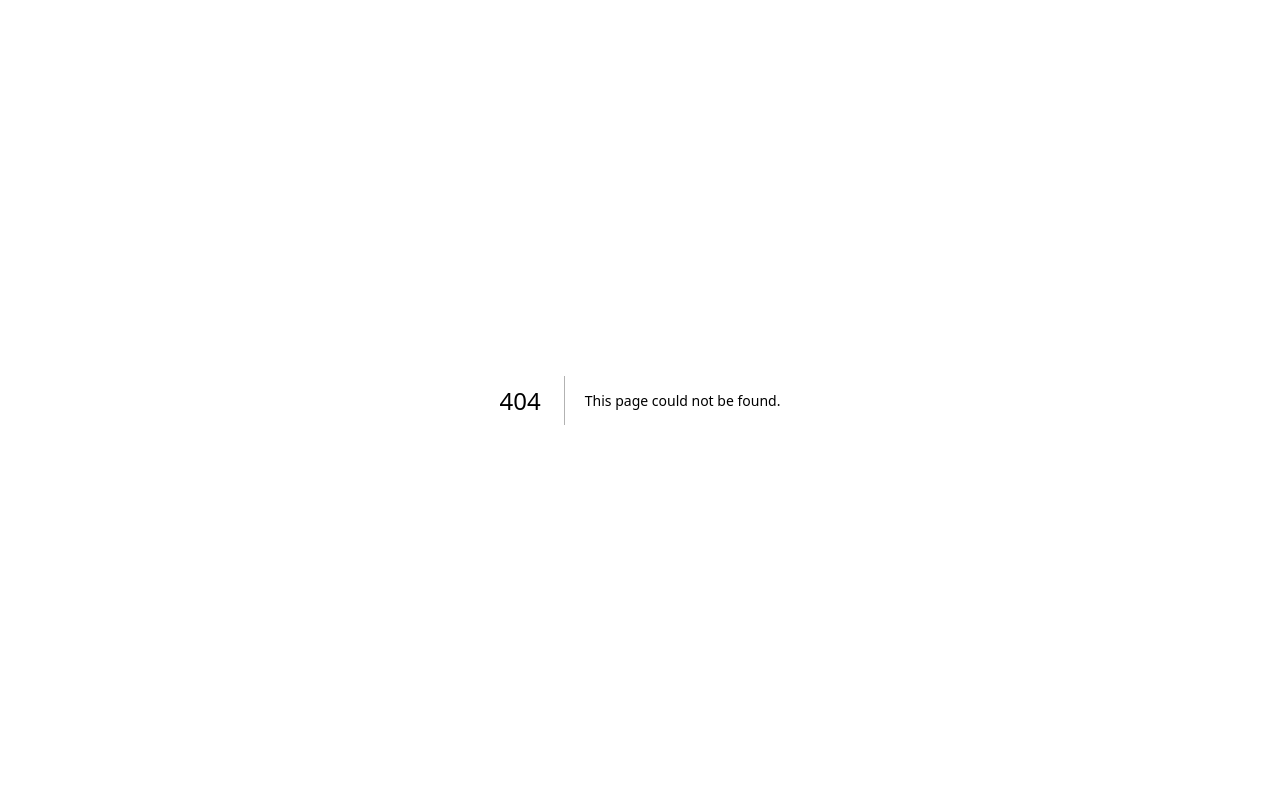
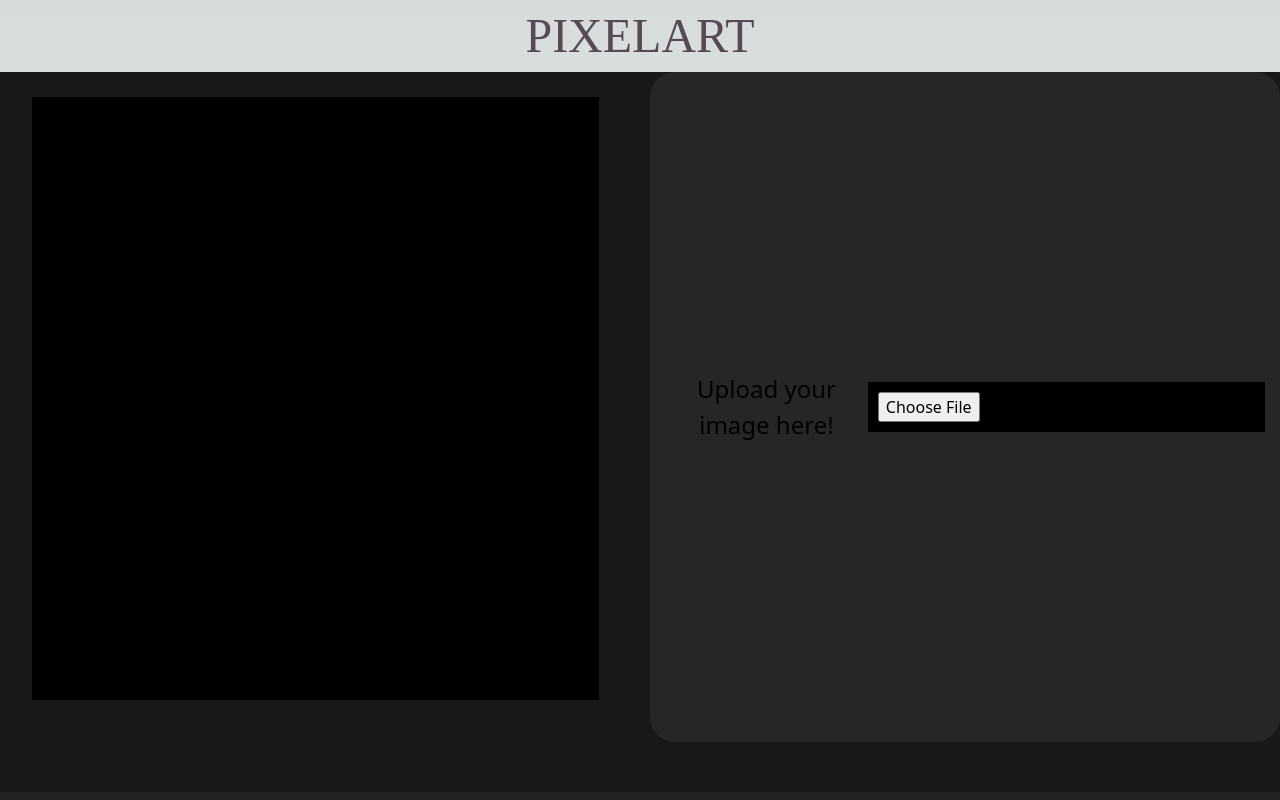
Before and after one commit to Kaneshy/cloudinary_upload, a Next.js app: page /home in a window 1280 px wide. Before the commit this address had no page. Shown: the top 800 px of the page. Built offline with nearby package versions, Linux system fonts and the light colour scheme.

Commit message:
unknown commit

```diff
--- /dev/null
+++ b/components/UploadImg.jsx
@@ -0,0 +1,75 @@
+import { useState } from 'react';
+import { useRouter } from 'next/navigation';
+
+export default function UploadImg() {
+    const [imageSrc, setImageSrc] = useState();
+    const [uploadData, setUploadData] = useState();
+
+    const router = useRouter()
+
+    function handleOnChange(changeEvent) {
+        const reader = new FileReader();
+
+        reader.onload = function (onLoadEvent) {
+            setImageSrc(onLoadEvent.target.result);
+            setUploadData(undefined);
+        }
+
+        reader.readAsDataURL(changeEvent.target.files[0]);
+    }
+
+    async function handleOnSubmit(event) {
+        event.preventDefault();
+
+        const form = event.currentTarget;
+        const fileInput = Array.from(form.elements).find(({ name }) => name === 'file');
+
+        const formData = new FormData();
+
+        for (const file of fileInput.files) {
+            formData.append('file', file);
+        }
+
+        formData.append('upload_preset', 'my-uploads');
+
+        const data = await fetch('https://api.cloudinary.com/v1_1/dh01ngdjo/image/upload', {
+            method: 'POST',
+            body: formData
+        }).then(r => r.json());
+
+        setImageSrc(data.secure_url);
+        setUploadData(data);
+        setTimeout(() => {
+            router.refresh()
+        }, 2000);
+
+    }
+
+    return (
+        <section className='container'>
+            <h2 className='title'> PIXELART</h2>
+
+
+            <form className='img-card' method="post" onChange={handleOnChange} onSubmit={handleOnSubmit}>
+
+                <div className='upi-container' >
+                    <p className='description'>
+                        Share Photos
+                    </p>
+                    <div className='flex flex-col' >
+                        <label htmlFor='archivo' className="custom-file-upload"  >Select from computer</label>
+                        <input id="archivo" className="input-file" type="file" name="file" />
+                    </div>
+                    {imageSrc && !uploadData && (
+                        <button className='btn-header'>Upload Image</button>
+                    )}
+                </div>
+                <div>
+                    <img className='imgheader' src={imageSrc} />
+                </div>
+
+
+            </form>
+        </section>
+    )
+}
--- a/pages/_app.js
+++ b/pages/_app.js
@@ -1,4 +1,5 @@
 import '@/styles/globals.css'
+import './home/index.css'
 
 export default function App({ Component, pageProps }) {
   return <Component {...pageProps} />
--- /dev/null
+++ b/pages/home/index.css
@@ -0,0 +1,70 @@
+.pm-grid-container {
+    display: grid;
+    grid-template-columns: repeat(auto-fit, minmax(200px, 1fr));
+    gap: 10px;
+    max-width: 1400px;
+    margin: 0 auto;
+    margin-bottom: 50px;
+}
+
+.pm-grid-container img {
+    width: 100%;
+    height: 300px;
+    object-fit: contain;
+    border: 1px solid gray;
+    border-radius: 10px;
+}
+
+.hp-container {
+    min-height: 100vh;
+}
+
+.img-content {
+    display: flex;
+    justify-content: center;
+}
+
+.upi-container {
+    row-gap: 15px;
+    padding: 15px;
+    height: 500px;
+    background-color: #030303;
+    border: 1px solid rgb(124, 124, 124);
+    border-radius: 10px;
+    align-items: center;
+    justify-content: center;
+    display: flex;
+    flex-direction: column;
+    position: relative;
+    min-width: 40%;
+}
+
+.input-file {
+    display: none;
+    /* Oculta el input original */
+}
+
+.custom-file-upload {
+    border: 1px solid #030303;
+    display: inline-block;
+    padding: 6px 12px;
+    cursor: pointer;
+    background-color: #0c26bb;
+    border-radius: 10px;
+}
+
+.custom-file-upload:hover,
+.btn-header:hover {
+    background-color: #354bc9;
+}
+
+.btn-header {
+    position: absolute;
+    bottom: 0;
+    padding: 10px;
+    background-color: #0c26bb;
+    width: 100%;
+    left: 0;
+    border-radius: 0 0 10px 10px;
+
+}
--- /dev/null
+++ b/pages/home/index.jsx
@@ -0,0 +1,81 @@
+import Footer from '@/components/Footer';
+import { useState } from 'react';
+
+
+export default function Home() {
+  const [imageSrc, setImageSrc] = useState();
+  const [uploadData, setUploadData] = useState();
+
+  function handleOnChange(changeEvent) {
+    const reader = new FileReader();
+
+    reader.onload = function (onLoadEvent) {
+      setImageSrc(onLoadEvent.target.result);
+      setUploadData(undefined);
+    }
+
+    reader.readAsDataURL(changeEvent.target.files[0]);
+  }
+
+
+  async function handleOnSubmit(event) {
+    event.preventDefault();
+
+    const form = event.currentTarget;
+    const fileInput = Array.from(form.elements).find(({ name }) => name === 'file');
+
+    const formData = new FormData();
+
+    for (const file of fileInput.files) {
+      formData.append('file', file);
+    }
+
+    formData.append('upload_preset', 'my-uploads');
+
+    const data = await fetch('https://api.cloudinary.com/v1_1/dh01ngdjo/image/upload', {
+      method: 'POST',
+      body: formData
+    }).then(r => r.json());
+
+    setImageSrc(data.secure_url);
+    setUploadData(data);
+  }
+
+  return (
+    <section className='container'>
+      <h2 className='title'> PIXELART</h2>
+
+      <div className='containerCard' >
+
+        <div className='info-card'>
+          <p className='description'>
+            CODE
+          </p>
+          {uploadData && (
+            <div className='code' >
+              <code><pre>{JSON.stringify(uploadData, null, 2)}</pre></code>
+            </div>
+          )}
+        </div>
+
+        <form className='img-card' method="post" onChange={handleOnChange} onSubmit={handleOnSubmit}>
+
+          <p className='description'>
+            Upload your image here!
+          </p>
+
+          <input className='inputheader' type="file" name="file" />
+
+          <img className='imgheader' src={imageSrc} />
+
+          {imageSrc && !uploadData && (
+            <button className='btn-header'>Upload Image</button>
+          )}
+
+        </form>
+      </div>
+
+      <Footer />
+    </section>
+  )
+}
--- a/pages/index.js
+++ b/pages/index.js
@@ -1,80 +1,139 @@
+// import Footer from '@/components/Footer';
+// import { useState } from 'react';
+
+
+// export default function Home() {
+//   const [imageSrc, setImageSrc] = useState();
+//   const [uploadData, setUploadData] = useState();
+
+//   function handleOnChange(changeEvent) {
+//     const reader = new FileReader();
+
+//     reader.onload = function (onLoadEvent) {
+//       setImageSrc(onLoadEvent.target.result);
+//       setUploadData(undefined);
+//     }
+
+//     reader.readAsDataURL(changeEvent.target.files[0]);
+//   }
+
+
+//   async function handleOnSubmit(event) {
+//     event.preventDefault();
+
+//     const form = event.currentTarget;
+//     const fileInput = Array.from(form.elements).find(({ name }) => name === 'file');
+
+//     const formData = new FormData();
+
+//     for (const file of fileInput.files) {
+//       formData.append('file', file);
+//     }
+
+//     formData.append('upload_preset', 'my-uploads');
+
+//     const data = await fetch('https://api.cloudinary.com/v1_1/dh01ngdjo/image/upload', {
+//       method: 'POST',
+//       body: formData
+//     }).then(r => r.json());
+
+//     setImageSrc(data.secure_url);
+//     setUploadData(data);
+//   }
+
+//   return (
+//     <section className='container'>
+//       <h2 className='title'> PIXELART</h2>
+
+//       <div className='containerCard' >
+
+//         <div className='info-card'>
+//           <p className='description'>
+//             CODE
+//           </p>
+//           {uploadData && (
+//             <div className='code' >
+//               <code><pre>{JSON.stringify(uploadData, null, 2)}</pre></code>
+//             </div>
+//           )}
+//         </div>
+
+//         <form className='img-card' method="post" onChange={handleOnChange} onSubmit={handleOnSubmit}>
+
+//           <p className='description'>
+//             Upload your image here!
+//           </p>
+
+//           <input className='inputheader' type="file" name="file" />
+
+//           <img className='imgheader' src={imageSrc} />
+
+//           {imageSrc && !uploadData && (
+//             <button className='btn-header'>Upload Image</button>
+//           )}
+
+//         </form>
+//       </div>
+
+//       <Footer />
+//     </section>
+//   )
+// }
+
 import Footer from '@/components/Footer';
-import { useState } from 'react';
+import UploadImg from '@/components/UploadImg';
+import cloudinary from 'cloudinary'
 
-export default function Home() {
-  const [imageSrc, setImageSrc] = useState();
-  const [uploadData, setUploadData] = useState();
 
-  function handleOnChange(changeEvent) {
-    const reader = new FileReader();
+export const getServerSideProps = async () => {
+  cloudinary.config({
+    cloud_name: process.env.CLOUDINARY_CLOUD_NAME,
+    api_key: process.env.CLOUDINARY_API_KEY,
+    api_secret: process.env.API_SECRET,
+  });
 
-    reader.onload = function (onLoadEvent) {
-      setImageSrc(onLoadEvent.target.result);
-      setUploadData(undefined);
+  try {
+    const results = await cloudinary.v2.search
+      // you can add also AND tags=shirt AND uploaded_at>1d AND bytes>1m
+      .expression('resource_type:image AND folder=my-uploads')
+      .sort_by('uploaded_at', 'desc')
+      .max_results(20)
+      .execute();
+    const secureUrls = results.resources.map(resource => resource.secure_url);
+    return {
+      props: {
+        secureUrls // Pasar secureUrls como propiedad al componente homePage
+      }
     }
 
-    reader.readAsDataURL(changeEvent.target.files[0]);
+  } catch (error) {
+    console.error('Error al obtener los resultados de Cloudinary:', error);
+    throw error;
   }
+}
+
+const homePage = ({ secureUrls }) => {
+
+  return (
+    <>
+      <UploadImg />
+      <section className='hp-container' >
+        <div className='flex flex-row p-6 justify-center font-bold mb-10 text-center' >
+          <h1  >GALLERY</h1>
+        </div>
+        <div className='pm-grid-container' >
+          {secureUrls && secureUrls.map((url, index) => (
+            <div key={index} className='img-content' >
+              <img src={url} alt={`Imagen ${index}`} />
+            </div>
+          ))}
+        </div>
+      </section>
+      <Footer />
+    </>
 
 
-  async function handleOnSubmit(event) {
-    event.preventDefault();
-
-    const form = event.currentTarget;
-    const fileInput = Array.from(form.elements).find(({ name }) => name === 'file');
-
-    const formData = new FormData();
-
-    for (const file of fileInput.files) {
-      formData.append('file', file);
-    }
-
-    formData.append('upload_preset', 'my-uploads');
-
-    const data = await fetch('https://api.cloudinary.com/v1_1/dh01ngdjo/image/upload', {
-      method: 'POST',
-      body: formData
-    }).then(r => r.json());
-
-    setImageSrc(data.secure_url);
-    setUploadData(data);
-  }
-
-  return (
-    <section className='container'>
-      <h2 className='title'> PIXELART</h2>
-
-      <div className='containerCard' >
-
-        <div className='info-card'>
-          <p className='description'>
-            CODE
-          </p>
-          {uploadData && (
-            <div className='code' >
-              <code><pre>{JSON.stringify(uploadData, null, 2)}</pre></code>
-            </div>
-          )}
-        </div>
-
-        <form className='img-card' method="post" onChange={handleOnChange} onSubmit={handleOnSubmit}>
-
-          <p className='description'>
-            Upload your image here!
-          </p>
-
-          <input className='inputheader' type="file" name="file" />
-
-          <img className='imgheader' src={imageSrc} />
-
-          {imageSrc && !uploadData && (
-            <button className='btn-header'>Upload Image</button>
-          )}
-
-        </form>
-
-      </div>
-      <Footer />
-    </section>
   )
 }
+
+export default homePage
--- a/styles/globals.css
+++ b/styles/globals.css
@@ -53,7 +53,8 @@ body {
   font-size: 1.5rem;
 }
 
-.btn-header,
+
+
 .inputheader {
   background-color: rgb(0, 0, 0);
   padding: 10px;
@@ -103,15 +104,21 @@ body {
 
 .img-card {
   display: flex;
-  flex-direction: column;
+  justify-content: space-between;
+  flex-direction: row;
   align-items: center;
+  background-color: #262626;
+  max-width: 1400px;
+  margin: 0 auto;
+  user-select: none;
+  border-radius: 25px;
+  padding: 0 15px;
 }
 
 .img-card img {
   box-shadow: rgba(0, 0, 0, 0.5) 0px 54px 55px, rgba(0, 0, 0, 0.12) 0px -12px 30px, rgba(0, 0, 0, 0.12) 0px 4px 6px, rgba(0, 0, 0, 0.17) 0px 12px 13px, rgba(0, 0, 0, 0.09) 0px -3px 5px;
   border-radius: 20px;
-  max-height: 650px;
-  min-height: 500px;
+  height: 500px;
   width: auto;
   margin: 25px 0;
 }
@@ -177,14 +184,22 @@ body {
   }
 
   .btn-header {
-    background-color: rgb(0, 0, 0);
     padding: 10px;
     margin-top: 0;
     width: 90%;
     margin-top: 50px;
 
   }
+  .img-card {
+    display: flex;
+    flex-direction: column;
+    background-color: #000000;
+  }
 
+  .upi-container {
+    width: 100%;
+
+  }
 
 }
 
@@ -219,4 +234,5 @@ body {
       width: 100%;
       border-radius: 0;
   }
+
 }
```
Also changed, not shown: pages/api/hello.js (line endings or trailing spaces).
